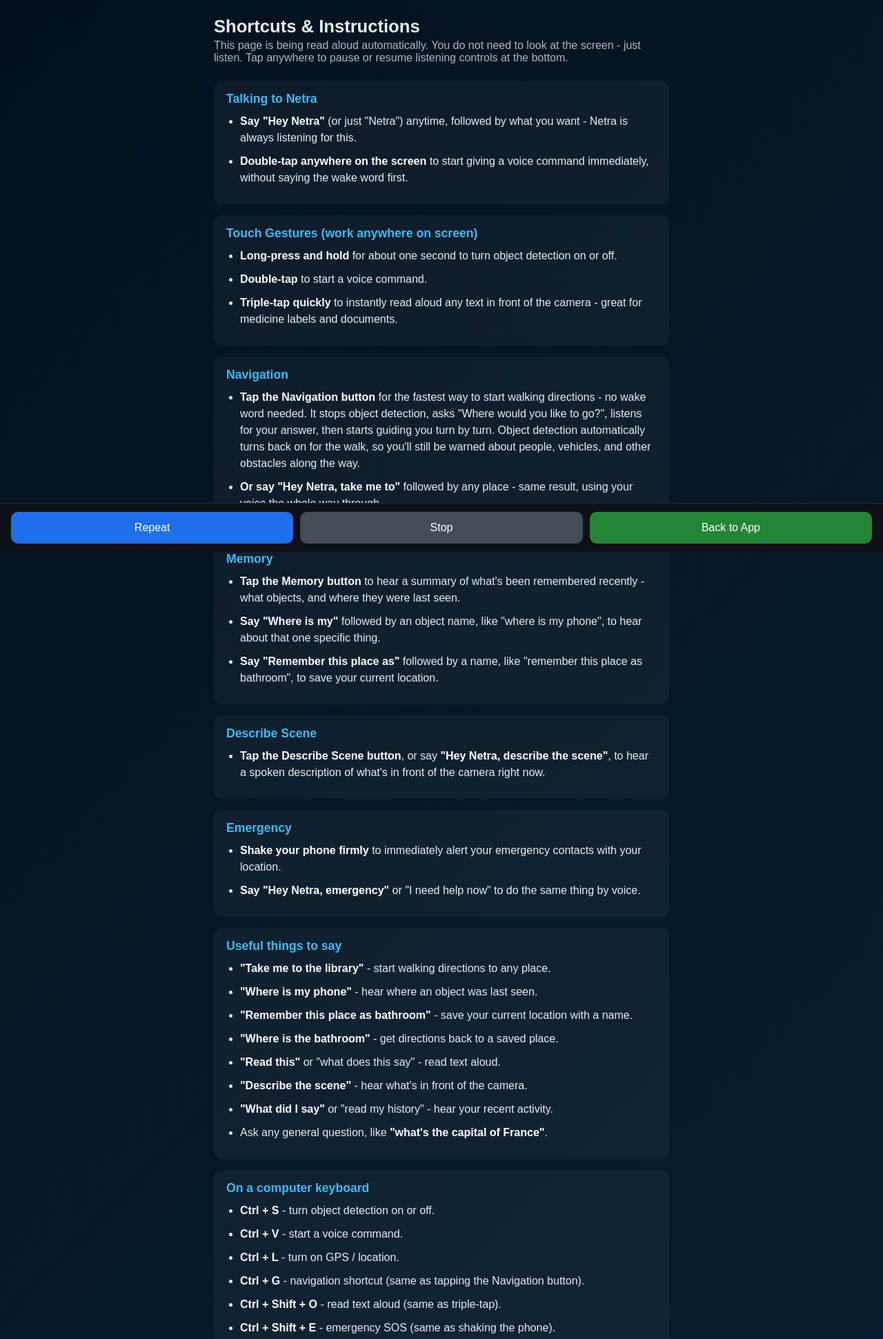
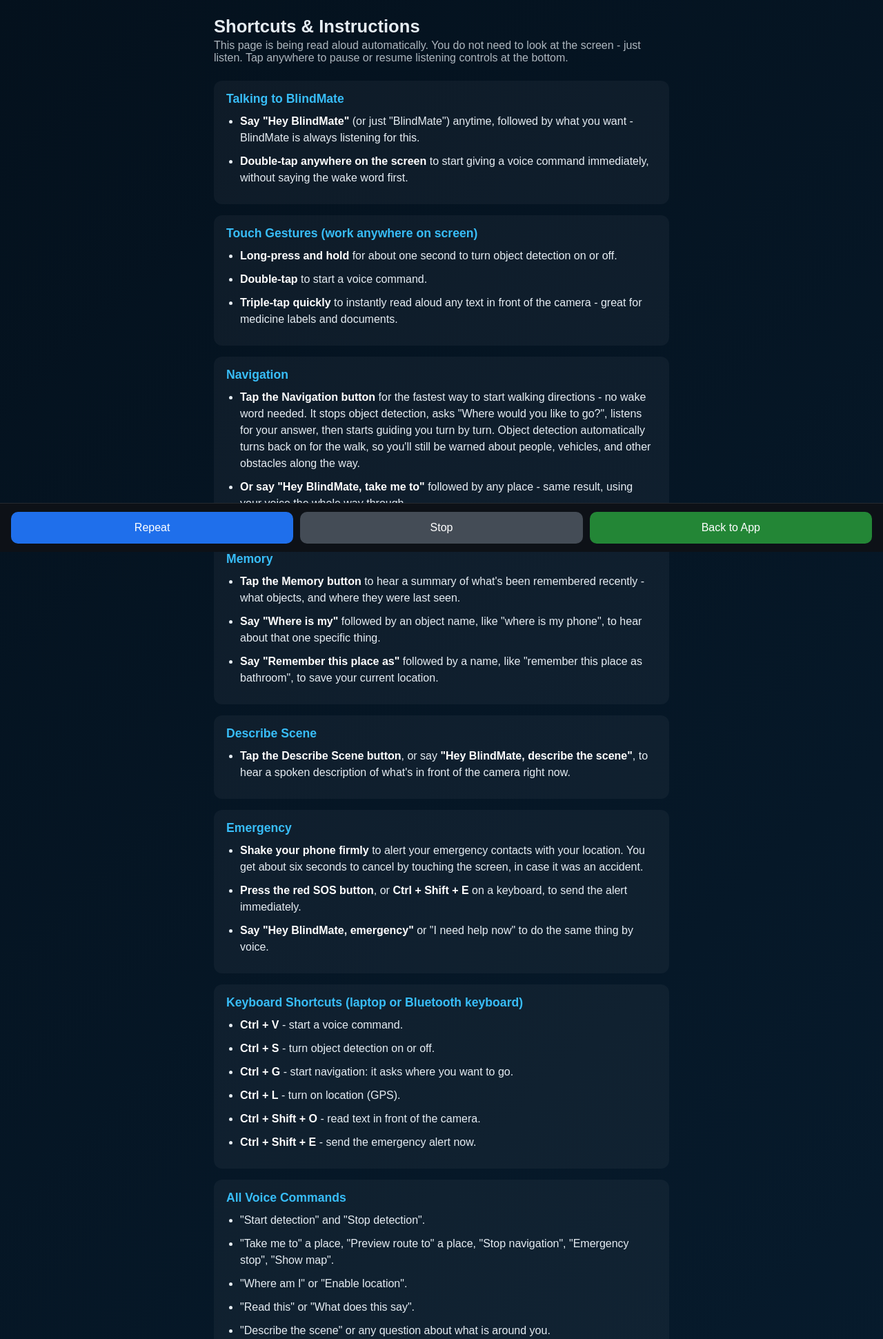
Before and after one commit to Shubhajagadeesh123/AIVI, a Flask app: page /help in a window 1280 px wide. Shown: the top 1941 px of the page at 69% size. Run offline with Flask 3, Linux system fonts and the light colour scheme.

Commit message:
Fix navigation search, SOS safety and email, shortcuts help, per-device storage

```diff
--- a/app.py
+++ b/app.py
@@ -18,6 +18,7 @@ from flask_cors import CORS
 from google.genai import types
 from gemini_service import GeminiService
 import uuid
+import time
 from flask import g
 
 log_level = (
@@ -571,6 +572,40 @@ def send_emergency_email(to_email, contact_name, message, user_name=""):
     surfaced back to the client so failures are actually debuggable
     instead of only appearing in server logs.
     """
+    subject = (
+        f"Urgent: {user_name} needs you to call them"
+        if user_name
+        else "Urgent: Please call your contact"
+    )
+
+    # Preferred: HTTPS email API (Brevo). Hosts like Render's free tier block
+    # outgoing SMTP ports, so smtplib silently fails there; port 443 works.
+    brevo_key = os.environ.get("BREVO_API_KEY")
+    brevo_sender = os.environ.get("BREVO_SENDER_EMAIL")
+    if brevo_key and brevo_sender:
+        try:
+            r = requests.post(
+                "https://api.brevo.com/v3/smtp/email",
+                headers={"api-key": brevo_key, "accept": "application/json",
+                         "content-type": "application/json"},
+                json={
+                    "sender": {"email": brevo_sender, "name": "BlindMate Alert"},
+                    "to": [{"email": to_email, "name": contact_name or to_email}],
+                    "subject": subject,
+                    "textContent": message,
+                },
+                timeout=12,
+            )
+            if r.status_code in (200, 201):
+                return True, None
+            err = f"Brevo HTTP {r.status_code}: {r.text[:200]}"
+            logging.error(f"Emergency email failed for {to_email}: {err}")
+            return False, err
+        except Exception as e:
+            err = f"{type(e).__name__}: {e}"
+            logging.error(f"Emergency email failed for {to_email}: {err}")
+            return False, err
+
     smtp_email = os.environ.get("SMTP_EMAIL")
     smtp_password = os.environ.get("SMTP_PASSWORD")
     smtp_host = os.environ.get("SMTP_HOST", "smtp.gmail.com")
@@ -582,13 +617,7 @@ def send_emergency_email(to_email, contact_name, message, user_name=""):
             "(check that your .env file is named exactly '.env', not '.env.txt', "
             "and is in the same folder as app.py)"
         )
-        return False, "SMTP_EMAIL/SMTP_PASSWORD not set in .env"
-
-    subject = (
-        f"Urgent: {user_name} needs you to call them"
-        if user_name
-        else "Urgent: Please call your contact"
-    )
+        return False, "No email channel configured (set BREVO_API_KEY + BREVO_SENDER_EMAIL)"
 
     try:
         msg = MIMEText(message)
@@ -638,6 +667,9 @@ def send_emergency_sms(to_phone, message):
         return False
 
 
+_EMERGENCY_LOG = {}
+
+
 @app.route("/api/emergency", methods=["POST"])
 def emergency():
 
@@ -645,6 +677,9 @@ def emergency():
     latitude = data.get("latitude")
     longitude = data.get("longitude")
     contacts = data.get("contacts", [])
+    if not isinstance(contacts, list):
+        contacts = []
+    contacts = [c for c in contacts if isinstance(c, dict)][:5]
     user_name = (data.get("user_name") or "").strip()
     user_phone = (data.get("user_phone") or "").strip()
 
@@ -662,6 +697,16 @@ def emergency():
         f"{who}, who has you listed as an emergency contact, needs help and cannot call you directly. "
         f"Their current location: {maps_link}.{callback} Please call them as soon as you can."
     )
+
+    # This endpoint can send email/SMS, so stop it being used as a spam relay:
+    # max 5 alerts per device per 10 minutes.
+    now = time.time()
+    recent = [t for t in _EMERGENCY_LOG.get(g.cid, []) if now - t < 600]
+    if len(recent) >= 5:
+        return jsonify({"success": False, "message": "Too many alerts. Please call your contact directly.",
+                        "results": [], "maps_link": maps_link, "raw_message": message}), 429
+    recent.append(now)
+    _EMERGENCY_LOG[g.cid] = recent
 
     logging.info("EMERGENCY ALERT triggered - lat=%s lon=%s", latitude, longitude)
 
@@ -713,42 +758,31 @@ def emergency():
     )
 
 
+GENERIC_PLACE_TERMS = {
+    "library", "hospital", "school", "restaurant", "pharmacy", "bank",
+    "grocery store", "gas station", "petrol pump", "shopping mall", "mall", "park", "gym",
+    "university", "college", "airport", "train station", "railway station",
+    "bus station", "bus stand", "hotel", "cinema", "movie theater", "coffee shop",
+    "post office", "temple", "mosque", "church", "police station", "atm",
+    "toilet", "restroom", "supermarket", "clinic", "market",
+}
+
+
+def is_generic_place(address):
+    a = address.lower().strip()
+    if a in GENERIC_PLACE_TERMS:
+        return True
+    if a.endswith("ies") and a[:-3] + "y" in GENERIC_PLACE_TERMS:
+        return True
+    return a.endswith("s") and a[:-1] in GENERIC_PLACE_TERMS
+
+
 def enhance_search_terms(address):
-    """Enhance generic search terms for better geocoding results"""
-    address_lower = address.lower().strip()
-
-    # Add "near me" to generic terms to get local results
-    generic_terms = {
-        "library": "library near me",
-        "hospital": "hospital near me",
-        "school": "school near me",
-        "restaurant": "restaurant near me",
-        "pharmacy": "pharmacy near me",
-        "bank": "bank near me",
-        "grocery store": "grocery store near me",
-        "gas station": "gas station near me",
-        "shopping mall": "shopping mall near me",
-        "park": "park near me",
-        "gym": "gym near me",
-        "university": "university near me",
-        "college": "college near me",
-        "airport": "airport near me",
-        "train station": "train station near me",
-        "bus station": "bus station near me",
-        "hotel": "hotel near me",
-        "cinema": "cinema near me",
-        "movie theater": "movie theater near me",
-        "coffee shop": "coffee shop near me",
-        "post office": "post office near me",
-    }
-
-    # Check if it's a generic term
-    for term, enhanced in generic_terms.items():
-        if address_lower == term or address_lower == term + "s":
-            return enhanced
-
-    # If it's already a specific address, return as is
-    return address
+    """Clean up a spoken destination. (Nominatim does not understand
+    'near me', so nearby-ness is handled with a bounded viewbox instead.)"""
+    a = re.sub(r"^(the|a|an)\s+", "", address.strip(), flags=re.I)
+    a = re.sub(r"\s+(near me|nearby|near here)$", "", a, flags=re.I)
+    return a or address
 
 
 # Free OpenStreetMap-based navigation. No API key, no billing account.
@@ -770,49 +804,42 @@ OSRM_FOOT_URL = "https://routing.openstreetmap.de/routed-foot/route/v1/foot"
 OSM_USER_AGENT = "AIVI-VoiceNavigation/1.0 (accessibility assistant; contact via app settings)"
 
 
+def _nominatim_search(query, near_lat, near_lng, delta, bounded):
+    params = {"q": query, "format": "jsonv2", "limit": 1, "addressdetails": 0}
+    if near_lat is not None and near_lng is not None:
+        params["viewbox"] = (
+            f"{near_lng-delta},{near_lat+delta},{near_lng+delta},{near_lat-delta}"
+        )
+        params["bounded"] = 1 if bounded else 0
+    response = requests.get(
+        NOMINATIM_URL, params=params, headers={"User-Agent": OSM_USER_AGENT}, timeout=12
+    )
+    response.raise_for_status()
+    return response.json()
+
+
 def geocode_address_osm(address, near_lat=None, near_lng=None):
-    """Geocode an address/place name using Nominatim, optionally biased
-    towards a nearby point so ambiguous queries like "pharmacy" or
-    "library" resolve to the closest sensible match."""
+    """Geocode a spoken place name with Nominatim. Generic words like
+    'pharmacy' are searched only within ~10 km of the user (so you get the
+    closest one, not one in another city); specific names/addresses are only
+    biased towards the user's area."""
     try:
-        enhanced_address = enhance_search_terms(address)
+        query = enhance_search_terms(address)
+        results = []
+        have_pos = near_lat is not None and near_lng is not None
 
-        params = {
-            "q": enhanced_address,
-            "format": "jsonv2",
-            "limit": 1,
-            "addressdetails": 0,
-        }
-
-        # Bias results towards the user's location with a generous
-        # viewbox (~0.5 degrees, roughly 50km) without hard-excluding
-        # results outside it - keeps "take me to the Eiffel Tower"
-        # working even if the user isn't in Paris.
-        if near_lat is not None and near_lng is not None:
-            params["viewbox"] = (
-                f"{near_lng-0.5},{near_lat+0.5},{near_lng+0.5},{near_lat-0.5}"
-            )
-            params["bounded"] = 0
-
-        headers = {"User-Agent": OSM_USER_AGENT}
-
-        logging.info(f"Geocoding via Nominatim: {address} (enhanced: {enhanced_address})")
-        response = requests.get(
-            NOMINATIM_URL, params=params, headers=headers, timeout=30
-        )
-        response.raise_for_status()
-
-        try:
-            results = response.json()
-        except Exception as e:
-            logging.error(f"Failed to parse Nominatim response: {e}")
-            return {"error": "PARSE_ERROR", "message": "Unable to find location"}
+        if have_pos and is_generic_place(query):
+            results = _nominatim_search(query, near_lat, near_lng, 0.1, True)
+            if not results:
+                results = _nominatim_search(query, near_lat, near_lng, 0.4, True)
+        if not results:
+            results = _nominatim_search(query, near_lat, near_lng, 0.5, False)
 
         if not results:
             logging.warning(f"No Nominatim results for: {address}")
             return {
                 "error": "ZERO_RESULTS",
-                "message": f'Could not find "{address}" near your location. Please try a more specific address.',
+                "message": f'Could not find "{address}" near you. Please try a more specific name or address.',
             }
 
         top = results[0]
@@ -826,7 +853,7 @@ def geocode_address_osm(address, near_lat=None, near_lng=None):
         logging.error("Nominatim geocoding timeout")
         return {"error": "TIMEOUT", "message": "Navigation service timeout"}
     except requests.exceptions.RequestException as e:
-        logging.error(f"HTTP error geocoding address via Nominatim: {e}")
+        logging.error(f"HTTP error geocoding via Nominatim: {e}")
         return {"error": "REQUEST_FAILED", "message": "Navigation service unavailable"}
     except Exception as e:
         logging.error(f"Nominatim geocoding error: {e}")
@@ -852,7 +879,7 @@ def get_osrm_directions(origin, destination):
         headers = {"User-Agent": OSM_USER_AGENT}
 
         logging.info(f"Getting OSRM walking directions from {origin} to {destination}")
-        response = requests.get(url, params=params, headers=headers, timeout=30)
+        response = requests.get(url, params=params, headers=headers, timeout=15)
         response.raise_for_status()
 
         try:
--- a/templates/help.html
+++ b/templates/help.html
@@ -90,11 +90,11 @@
       </p>
 
       <section class="help-section">
-        <h2>Talking to Netra</h2>
+        <h2>Talking to BlindMate</h2>
         <ul>
           <li>
-            <b>Say "Hey Netra"</b> (or just "Netra") anytime, followed by what
-            you want - Netra is always listening for this.
+            <b>Say "Hey BlindMate"</b> (or just "BlindMate") anytime, followed by what
+            you want - BlindMate is always listening for this.
           </li>
           <li>
             <b>Double-tap anywhere on the screen</b> to start giving a voice
@@ -132,7 +132,7 @@
             warned about people, vehicles, and other obstacles along the way.
           </li>
           <li>
-            <b>Or say "Hey Netra, take me to" </b>followed by any place -
+            <b>Or say "Hey BlindMate, take me to" </b>followed by any place -
             same result, using your voice the whole way through.
           </li>
         </ul>
@@ -161,7 +161,7 @@
         <h2>Describe Scene</h2>
         <ul>
           <li>
-            <b>Tap the Describe Scene button</b>, or say <b>"Hey Netra,
+            <b>Tap the Describe Scene button</b>, or say <b>"Hey BlindMate,
             describe the scene"</b>, to hear a spoken description of what's
             in front of the camera right now.
           </li>
@@ -172,13 +172,47 @@
         <h2>Emergency</h2>
         <ul>
           <li>
-            <b>Shake your phone firmly</b> to immediately alert your
-            emergency contacts with your location.
+            <b>Shake your phone firmly</b> to alert your emergency
+            contacts with your location. You get about six seconds to cancel
+            by touching the screen, in case it was an accident.
           </li>
           <li>
-            <b>Say "Hey Netra, emergency"</b> or "I need help now" to do the
+            <b>Press the red SOS button</b>, or <b>Ctrl + Shift + E</b> on a
+            keyboard, to send the alert immediately.
+          </li>
+          <li>
+            <b>Say "Hey BlindMate, emergency"</b> or "I need help now" to do the
             same thing by voice.
           </li>
+        </ul>
+      </section>
+
+      <section class="help-section">
+        <h2>Keyboard Shortcuts (laptop or Bluetooth keyboard)</h2>
+        <ul>
+          <li><b>Ctrl + V</b> - start a voice command.</li>
+          <li><b>Ctrl + S</b> - turn object detection on or off.</li>
+          <li><b>Ctrl + G</b> - start navigation: it asks where you want to go.</li>
+          <li><b>Ctrl + L</b> - turn on location (GPS).</li>
+          <li><b>Ctrl + Shift + O</b> - read text in front of the camera.</li>
+          <li><b>Ctrl + Shift + E</b> - send the emergency alert now.</li>
+        </ul>
+      </section>
+
+      <section class="help-section">
+        <h2>All Voice Commands</h2>
+        <ul>
+          <li>"Start detection" and "Stop detection".</li>
+          <li>"Take me to" a place, "Preview route to" a place, "Stop navigation", "Emergency stop", "Show map".</li>
+          <li>"Where am I" or "Enable location".</li>
+          <li>"Read this" or "What does this say".</li>
+          <li>"Describe the scene" or any question about what is around you.</li>
+          <li>"Where is my phone" - last seen location of an object.</li>
+          <li>"Remember this place as" a name, then "Where is" that name.</li>
+          <li>"Change language to Hindi" (or Kannada, Tamil, Telugu).</li>
+          <li>"Change tone to calm" (friendly, formal, energetic, calm, robotic).</li>
+          <li>"Emergency", "SOS", "I need help now", or "I'm in danger".</li>
+          <li>"Show shortcuts" or "Help" - opens this page.</li>
         </ul>
       </section>
 
@@ -212,8 +246,8 @@
         <h2>Opening the app without touching your phone screen</h2>
         <ul>
           <li>
-            <b>Voice assistant:</b> say "Hey Google, open Netra" on Android,
-            or "Hey Siri, open Netra" on iPhone - this works once the app
+            <b>Voice assistant:</b> say "Hey Google, open BlindMate" on Android,
+            or "Hey Siri, open BlindMate" on iPhone - this works once the app
             has been installed to your home screen.
           </li>
           <li>
@@ -249,15 +283,16 @@
 
     <script>
       const helpScript = [
-        "Here are the shortcuts and instructions for using Netra.",
-        "Talking to Netra. Say Hey Netra anytime, followed by what you want. Or, double-tap anywhere on the screen to start giving a voice command immediately.",
+        "Here are the shortcuts and instructions for using BlindMate.",
+        "Talking to BlindMate. Say Hey BlindMate anytime, followed by what you want. Or, double-tap anywhere on the screen to start giving a voice command immediately.",
         "Touch gestures, which work anywhere on the screen. Long-press and hold for about one second to turn object detection on or off. Double-tap to start a voice command. Triple-tap quickly to instantly read aloud any text in front of the camera - great for medicine labels and documents.",
-        "Navigation. Tap the Navigation button for the fastest way to start walking directions - no wake word needed. It stops object detection, asks where would you like to go, listens for your answer, then guides you turn by turn, with object detection back on so you're still warned about obstacles along the way. Or say Hey Netra, take me to, followed by any place.",
+        "Navigation. Tap the Navigation button for the fastest way to start walking directions - no wake word needed. It stops object detection, asks where would you like to go, listens for your answer, then guides you turn by turn, with object detection back on so you're still warned about obstacles along the way. Or say Hey BlindMate, take me to, followed by any place.",
         "Memory. Tap the Memory button to hear a summary of what's been remembered recently. Or say where is my, followed by an object name, to hear about one specific thing. Say remember this place as, followed by a name, to save your current location.",
-        "Describe Scene. Tap the Describe Scene button, or say Hey Netra, describe the scene, to hear what's in front of the camera right now.",
-        "Emergency. Shake your phone firmly to immediately alert your emergency contacts with your location. Or say Hey Netra, emergency, to do the same thing by voice.",
+        "Describe Scene. Tap the Describe Scene button, or say Hey BlindMate, describe the scene, to hear what's in front of the camera right now.",
+        "Emergency. Shake your phone firmly to alert your emergency contacts with your location. You get about six seconds to cancel by touching the screen. Or say Hey BlindMate, emergency, to send the alert immediately.",
+        "Keyboard shortcuts. Control V starts a voice command. Control S turns object detection on or off. Control G starts navigation. Control L turns on location. Control Shift O reads text in front of the camera. Control Shift E sends the emergency alert.",
         "Useful things to say. Take me to the library, to start walking directions. Where is my phone, to hear where an object was last seen. Remember this place as bathroom, to save a location. Where is the bathroom, to get directions back to it. Read this, to read text aloud. Describe the scene, to hear what's in front of the camera. What did I say, to hear your recent activity. Or ask any general question.",
-        "Opening the app without touching your phone screen. Say Hey Google, open Netra, on Android, or Hey Siri, open Netra, on iPhone, once the app is installed to your home screen. Back Tap lets you open the app by tapping the back of your phone twice or three times - a sighted helper can set this up once in your phone's accessibility settings. An N F C tag is a small sticker that opens the app the moment your phone touches it - a sighted helper can also set this up once.",
+        "Opening the app without touching your phone screen. Say Hey Google, open BlindMate, on Android, or Hey Siri, open BlindMate, on iPhone, once the app is installed to your home screen. Back Tap lets you open the app by tapping the back of your phone twice or three times - a sighted helper can set this up once in your phone's accessibility settings. An N F C tag is a small sticker that opens the app the moment your phone touches it - a sighted helper can also set this up once.",
         "That's everything. You can say Repeat to hear this again, or go back to the app.",
       ];
 
```
Also changed, not shown: static/js/sos.js (+47 -2 lines), static/js/app.js.
